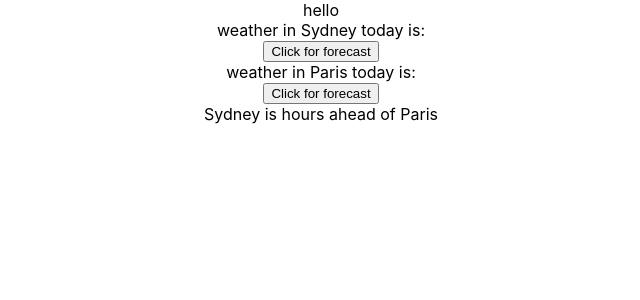
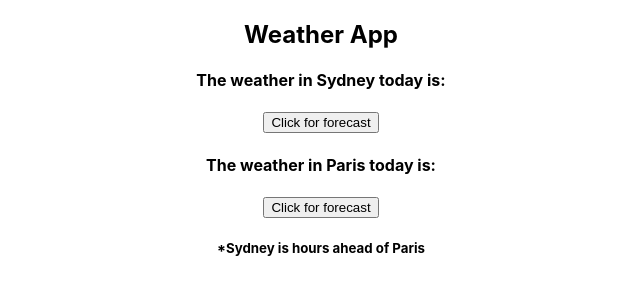
Before and after one commit to xtend-technology/weather-api, a React (Create React App) app in the folder client/: page / in a window 1280 px wide. Shown: the top 300 px of the page, without its empty margins (319-959 px from the left). Built offline with nearby package versions, Linux system fonts and the light colour scheme; no server answers.

Commit message:
Add props and basic style

```diff
--- a/client/src/App.js
+++ b/client/src/App.js
@@ -8,11 +8,11 @@ import Timediff from './components/TimeDiff'
 function App() {
   return (
     <div className="App">
-        hello
-        <WeatherSydney />
-        <WeatherSydneyForecast />
-        <WeatherParis />
-        <WeatherParisForecast />
+        <h2>Weather App</h2>
+        <WeatherSydney city="Sydney"/>
+        <WeatherSydneyForecast city="Sydney"/>
+        <WeatherParis city="Paris"/>
+        <WeatherParisForecast city="Paris"/>
         <Timediff />
     </div>
   );
--- a/client/src/components/TimeDiff.js
+++ b/client/src/components/TimeDiff.js
@@ -22,7 +22,7 @@ function Timediff() {
 
     return (
       <div>
-          Sydney is {timeDiff} hours ahead of Paris
+          <h5>*Sydney is {timeDiff} hours ahead of Paris</h5>
 
       </div>
     );
--- a/client/src/components/WeatherParis.js
+++ b/client/src/components/WeatherParis.js
@@ -1,7 +1,8 @@
 import React, { useState, useEffect } from 'react';
 import axios from 'axios';
 
-function WeatherParis() {
+
+function WeatherParis(props) {
 
     const [clicked, setClicked] = useState(false);
     const [weatherParis, setweatherParis] = useState("");
@@ -23,7 +24,7 @@ function WeatherParis() {
 
     return (
       <div>
-          weather in Paris today is: {weatherParis}
+          <h4>The weather in {props.city} today is: {weatherParis}</h4>
 
       </div>
     );
--- a/client/src/components/WeatherParisForecast.js
+++ b/client/src/components/WeatherParisForecast.js
@@ -1,7 +1,7 @@
 import React, { useState, useEffect } from 'react';
 import axios from 'axios';
 
-function WeatherParisForecast() {
+function WeatherParisForecast(props) {
 
     const [clicked, setClicked] = useState(false);
     const [weatherParisForecast, setWeatherParisForecast] = useState("");
@@ -25,7 +25,7 @@ function WeatherParisForecast() {
     return (
       <div>
 
-          {clicked? <div><p>weather in Paris tomorrow is: {weatherParisForecast}</p><button onClick={onClickHandler}>Hide forecast</button></div>: <button onClick={onClickHandler}>Click for forecast</button>}
+          {clicked? <div><p>Looks like it will be {weatherParisForecast} in {props.city} tomorrow</p><button style={{cursor: 'pointer'}} onClick={onClickHandler}>Hide forecast</button></div>: <button style={{cursor: 'pointer'}} onClick={onClickHandler}>Click for forecast</button>}
       </div>
     );
   }
--- a/client/src/components/WeatherSydney.js
+++ b/client/src/components/WeatherSydney.js
@@ -1,7 +1,7 @@
 import React, { useState, useEffect } from 'react';
 import axios from 'axios';
 
-function WeatherSydney() {
+function WeatherSydney(props) {
 
     const [clicked, setClicked] = useState(false);
     const [weatherSydney, setweatherSydney] = useState(null);
@@ -29,7 +29,7 @@ function WeatherSydney() {
 
     return (
       <div>
-          weather in Sydney today is: {weatherSydney}
+          <h4>The weather in {props.city} today is: {weatherSydney}</h4>
       </div>
     );
   }
--- a/client/src/components/WeatherSydneyForecast.js
+++ b/client/src/components/WeatherSydneyForecast.js
@@ -1,7 +1,7 @@
 import React, { useState, useEffect } from 'react';
 import axios from 'axios';
 
-function WeatherSydneyForecast() {
+function WeatherSydneyForecast(props) {
 
     const [clicked, setClicked] = useState(false);
     const [weatherSydneyForecast, setWeatherSydneyForecast] = useState("");
@@ -26,7 +26,7 @@ function WeatherSydneyForecast() {
       <div>
 
 
-          {clicked? <div><p>weather in Sydney tomorrow is: {weatherSydneyForecast}</p><button onClick={onClickHandler}>Hide forecast</button></div>: <button onClick={onClickHandler}>Click for forecast</button>}
+          {clicked? <div><p>Looks like it will be {weatherSydneyForecast} in {props.city} tomorrow</p><button style={{cursor: 'pointer'}} onClick={onClickHandler}>Hide forecast</button></div>: <button style={{cursor: 'pointer'}} onClick={onClickHandler}>Click for forecast</button>}
       </div>
     );
   }
```
Also changed, not shown: 1 other file (tests, documents, lock files or other folders).
